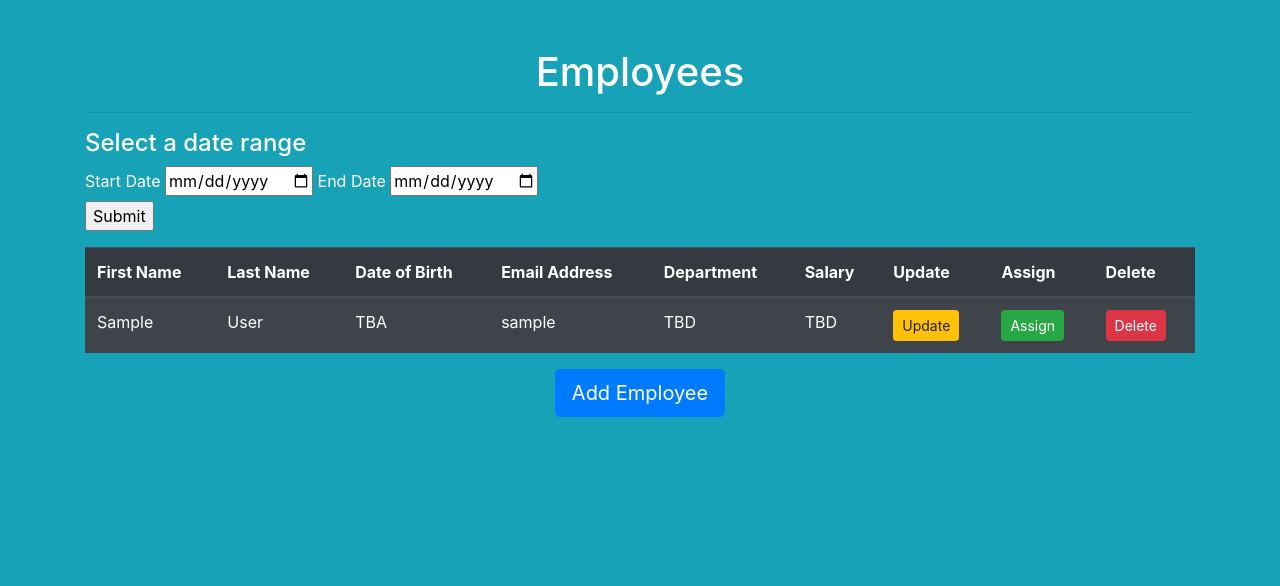
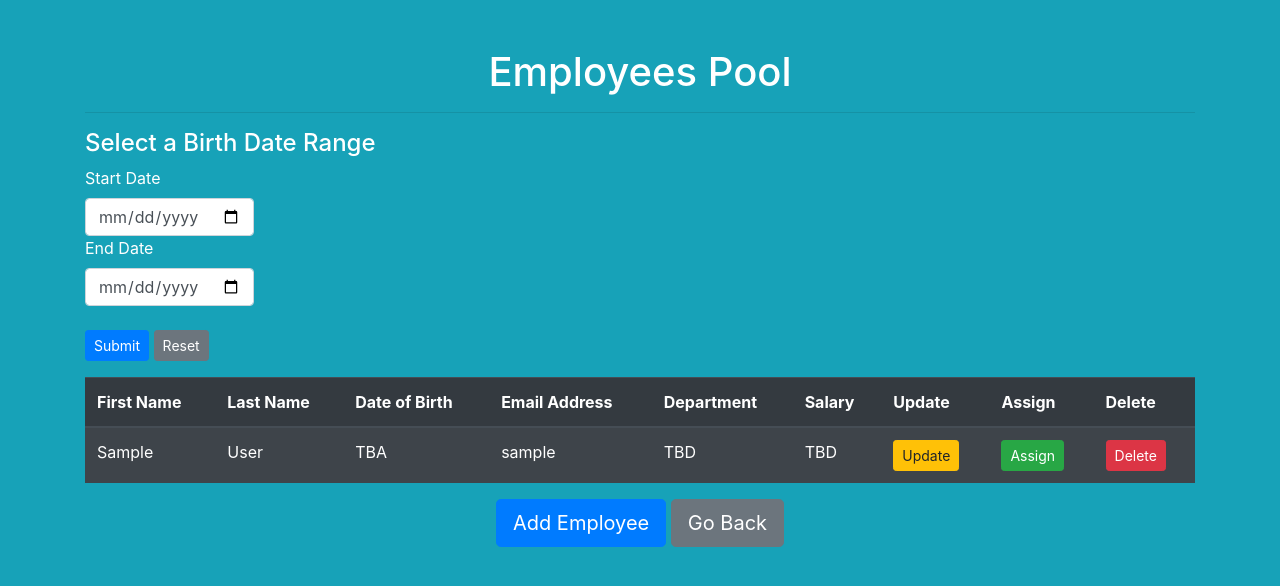
Before and after one commit to DarishkaAMS/Flask_Projects-EPAM-CRM, a Flask app: page /employees in a window 1280 px wide. Shown: the part 56-642 px from the top of the page. Run offline with Flask 2, Linux system fonts and the light colour scheme; the visitor is signed in with stand-in values (Sample User, id 1); data comes from the database, SQL or seed files in the repository; parts of the project's set-up code (start-up, migrations or seed data) failed here and were passed over.

Commit message:
Update date range filter with reset and NOT FOUND

```diff
--- a/department_app/forms/employee.py
+++ b/department_app/forms/employee.py
@@ -71,6 +71,6 @@ class EmployeeDateInfoForm(FlaskForm):
     """
     Form to assign departments and sales to employees
     """
-    start_date = DateField('Start Date', format='%Y-%m-%d', validators=[DataRequired()])
-    end_date = DateField('End Date', format='%Y-%m-%d', validators=[DataRequired()])
+    start_date = DateField(label='Start Date', format='%Y-%m-%d', validators=[DataRequired()])
+    end_date = DateField(label='End Date', format='%Y-%m-%d', validators=[DataRequired()])
     submit = SubmitField('Submit')
--- a/department_app/templates/employees/employees.html
+++ b/department_app/templates/employees/employees.html
@@ -12,22 +12,34 @@ Employees
     <div class="table-wrapper">
         <br/>
         <br/>
-        <h1 style="text-align:center;">Employees</h1>
+        <h1 style="text-align:center;"> Employees Pool</h1>
         {% if employees %}
         <hr class="intro-divider">
         <div class="center">
-            <h4> Select a date range </h4>
+            <h4> Select a Birth Date Range </h4>
             <form action="" method='POST' name="myform">
-                {{ form.csrt_token }}
+                <div class="input-group date" data-provide="datepicker">
+                    <div class="input-group-addon">
+                         <span class="glyphicon glyphicon-th">
+                {{ form.csrf_token }}
                 {{form.hidden_tag()}}
                 {{ form.start_date.label() }}
-                {{form.start_date(class='datepicker', placeholder="Start Date")}}
+                {{form.start_date(class='form-control', type="date", placeholder="Start Date")}}
                 {{ form.end_date.label() }}
-                {{ form.end_date(class='datepicker', placeholder="Start Date") }}
+                {{ form.end_date(class='form-control', type="date", placeholder="Start Date") }}
                 <p>
-                    {{form.submit()}}
+                    <br>
+                    {{form.submit(class="btn btn-primary btn-sm")}}
+                                                <a href="{{ url_for('user.retrieve_employees') }}" class="btn btn-secondary btn-sm">
+                    <i class="fa fa-plus"></i>
+                    Reset
+                </a>
                 </p>
+                         </span>
+                </div>
+                </div>
             </form>
+
             <table class="table table-striped table-dark">
                 <thead>
                 <tr>
@@ -120,12 +132,16 @@ Employees
         <div style="text-align: center">
             {% else %}
             <div style="text-align: center">
-                <i style="color:pink"> It looks like no Employees have been added. </i>
+                <i style="color:pink"> It looks like there is no Employees here. </i>
                 <hr class="intro-divider">
                 {% endif %}
                 <a href="{{ url_for('user.create_employee') }}" class="btn btn-primary btn-lg">
                     <i class="fa fa-plus"></i>
                     Add Employee
+                </a>
+                <a href="{{ url_for('user.retrieve_employees') }}" class="btn btn-secondary btn-lg">
+                    <i class="fa fa-plus"></i>
+                    Go Back
                 </a>
             </div>
         </div>
```
